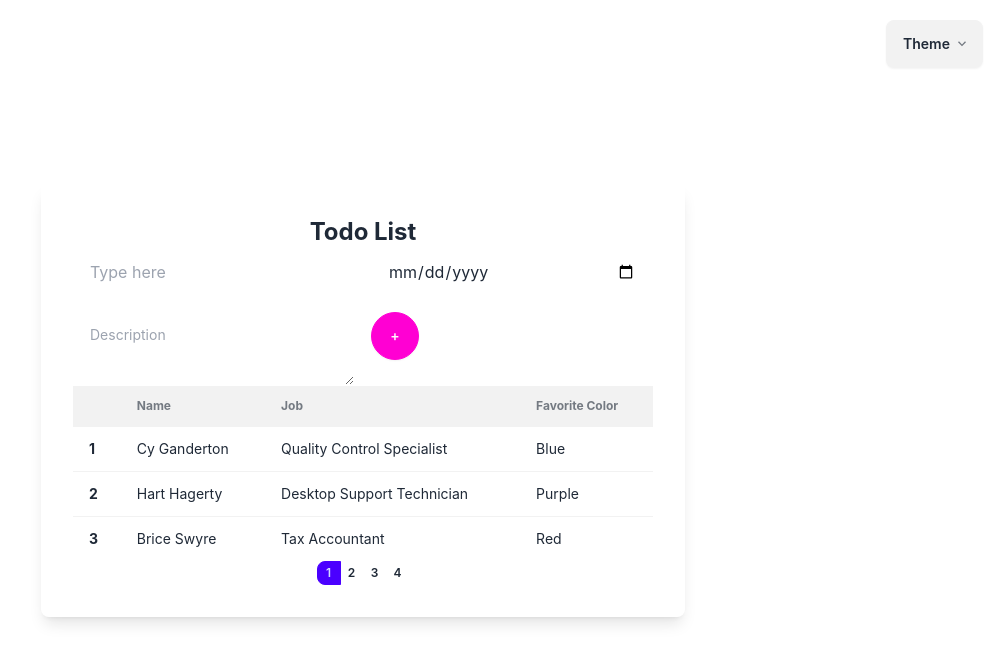
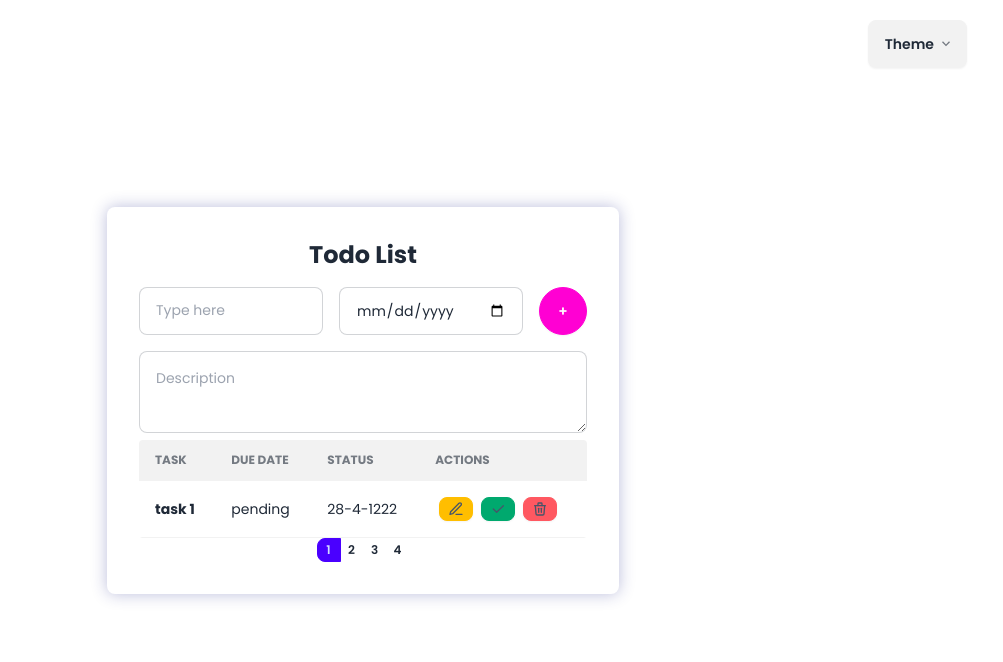
Before and after one commit to parshav92/todo, a React (Create React App) app in the folder client/: page / in a window 1280 px wide. Shown: the top 662 px of the page, without its empty margins (277-1280 px from the left). Built offline with nearby package versions, Linux system fonts and the light colour scheme.

Commit message:
Add font stylesheet and update styling in App.js, ThemeSwitcher.jsx, todoForm.jsx, and todoTable.jsx

```diff
--- a/client/public/index.html
+++ b/client/public/index.html
@@ -8,6 +8,10 @@
     <meta
       name="description"
       content="Web site created using create-react-app"
+    />
+    <link
+      href="https://fonts.googleapis.com/css2?family=Poppins:wght@400;500;600;700&display=swap"
+      rel="stylesheet"
     />
     <link rel="apple-touch-icon" href="%PUBLIC_URL%/logo192.png" />
     <!--
--- a/client/src/App.js
+++ b/client/src/App.js
@@ -7,16 +7,17 @@ import Alerts from "./components/common/alerts";
 
 function App() {
   return (
-    <>
-      <div className="min-h-screen flex items-center justify-center bg-opacity-15 backdrop-blur-md ">
-        <div className=" bg-opacity-15 shadow-lg backdrop-blur-md rounded-lg p-8 min-w-1/2 min-h-1/2">
-          {/* <Alerts /> */}
-          <TodoForm />
-          <TodoTable />
-          <Pagination />
-        </div>
+    <div className="font-sans min-h-screen flex flex-col items-center justify-center bg-opacity-15 backdrop-blur-md mx-4">
+      <div
+        className="bg-opacity-50 rounded-lg p-8 w-full max-w-lg"
+        style={{ boxShadow: "0 0 16px 0 rgba(31, 38, 135, 0.3)" }}
+      >
+        {/* <Alerts /> */}
+        <TodoForm />
+        <TodoTable />
+        <Pagination />
       </div>
-      <div className="fixed top-4 right-4">
+      <div className="absolute top-4 right-4">
         {/* <p className="text-center text-sm text-gray-500">
           Made with ❤️ by{" "}
           <a href="  " className="text-blue-500 hover:underline">
@@ -26,7 +27,7 @@ function App() {
         </p> */}
         <ThemeSwitcher />
       </div>
-    </>
+    </div>
   );
 }
 
--- a/client/src/components/ThemeSwitcher.jsx
+++ b/client/src/components/ThemeSwitcher.jsx
@@ -2,7 +2,7 @@ import React from "react";
 
 const ThemeSwitcher = () => {
   return (
-    <div className="dropdown mb-72 dropdown-hover">
+    <div className="dropdown mb-48 dropdown-hover">
       <div tabIndex={0} role="button" className="btn m-1">
         Theme
         <svg
@@ -17,7 +17,7 @@ const ThemeSwitcher = () => {
       </div>
       <ul
         tabIndex={0}
-        className="dropdown-content z-[1] p-2 shadow-2xl bg-base-300 rounded-box w-52"
+        className="dropdown-content z-[1] p-2 shadow-2xl bg-base-300 rounded-box w-32"
       >
         <li>
           <input
--- /dev/null
+++ b/client/src/components/actions.jsx
@@ -0,0 +1,64 @@
+import React from "react";
+
+const Actions = () => {
+  return (
+    <td className="flex flex-row">
+      <button className="btn btn-xs btn-warning m-1">
+        <svg
+          class="h-4 w-4 text-slate-600"
+          width="24"
+          height="24"
+          viewBox="0 0 24 24"
+          xmlns="http://www.w3.org/2000/svg"
+          fill="none"
+          stroke="currentColor"
+          stroke-width="2"
+          stroke-linecap="round"
+          stroke-linejoin="round"
+        >
+          {" "}
+          <path d="M12 20h9" />{" "}
+          <path d="M16.5 3.5a2.121 2.121 0 0 1 3 3L7 19l-4 1 1-4L16.5 3.5z" />
+        </svg>
+      </button>
+      <button className="btn btn-xs btn-success m-1">
+        <svg
+          class="h-4 w-4 text-slate-600"
+          width="24"
+          height="24"
+          viewBox="0 0 24 24"
+          stroke-width="2"
+          stroke="currentColor"
+          fill="none"
+          stroke-linecap="round"
+          stroke-linejoin="round"
+        >
+          {" "}
+          <path stroke="none" d="M0 0h24v24H0z" /> <path d="M5 12l5 5l10 -10" />
+        </svg>
+      </button>
+      <button className="btn btn-xs btn-error m-1">
+        <svg
+          class="h-4 w-4 text-slate-600"
+          width="24"
+          height="24"
+          viewBox="0 0 24 24"
+          stroke-width="2"
+          stroke="currentColor"
+          fill="none"
+          stroke-linecap="round"
+          stroke-linejoin="round"
+        >
+          {" "}
+          <path stroke="none" d="M0 0h24v24H0z" />{" "}
+          <line x1="4" y1="7" x2="20" y2="7" />{" "}
+          <line x1="10" y1="11" x2="10" y2="17" />{" "}
+          <line x1="14" y1="11" x2="14" y2="17" />{" "}
+          <path d="M5 7l1 12a2 2 0 0 0 2 2h8a2 2 0 0 0 2 -2l1 -12" />{" "}
+          <path d="M9 7v-3a1 1 0 0 1 1 -1h4a1 1 0 0 1 1 1v3" />
+        </svg>
+      </button>
+    </td>
+  );
+};
+export default Actions;
--- a/client/src/components/todoForm.jsx
+++ b/client/src/components/todoForm.jsx
@@ -4,16 +4,23 @@ const TodoForm = () => {
   return (
     <div className="container mx-auto">
       <h1 className="text-center align-middle text-2xl font-bold">Todo List</h1>
-      <form className="grid grid-cols-1 md:grid-cols-2 gap-4">
-        <input
-          type="text"
-          placeholder="Type here"
-          className="input w-full max-w-xs"
-        />
-        <input type="date" className="input w-full max-w-xs" />
-
-        <textarea className="textarea " placeholder="Description"></textarea>
-        <button className="btn btn-circle btn-secondary">+</button>
+      <form>
+        <div className="flex flex-col md:flex-row gap-4 my-4">
+          <input
+            type="text"
+            placeholder="Type here"
+            className="input input-md input-bordered w-full max-w-xs"
+          />
+          <input
+            type="date"
+            className="input input-bordered input-md w-full max-w-xs"
+          />
+          <button className="btn btn-circle btn-secondary btn-s">+</button>
+        </div>
+        <textarea
+          className="textarea w-full textarea-bordered textarea-md  "
+          placeholder="Description"
+        ></textarea>
       </form>
     </div>
   );
--- a/client/src/components/todoTable.jsx
+++ b/client/src/components/todoTable.jsx
@@ -1,39 +1,26 @@
 import React from "react";
+import Actions from "./actions";
 
 const TodoTable = () => {
   return (
-    <div className="overflow-x-auto">
-      <table className="table">
+    <div className="rounded overflow-x-auto">
+      <table className="table flex">
         {/* head */}
         <thead>
           <tr className="bg-base-200 skeleton">
-            <th></th>
-            <th>Name</th>
-            <th>Job</th>
-            <th>Favorite Color</th>
+            <th>TASK</th>
+            <th>DUE DATE</th>
+            <th>STATUS</th>
+            <th>ACTIONS</th>
           </tr>
         </thead>
         <tbody>
           {/* row 1 */}
           <tr>
-            <th>1</th>
-            <td>Cy Ganderton</td>
-            <td>Quality Control Specialist</td>
-            <td>Blue</td>
-          </tr>
-          {/* row 2 */}
-          <tr>
-            <th>2</th>
-            <td>Hart Hagerty</td>
-            <td>Desktop Support Technician</td>
-            <td>Purple</td>
-          </tr>
-          {/* row 3 */}
-          <tr>
-            <th>3</th>
-            <td>Brice Swyre</td>
-            <td>Tax Accountant</td>
-            <td>Red</td>
+            <th>task 1</th>
+            <td>pending</td>
+            <td>28-4-1222</td>
+            <Actions />
           </tr>
         </tbody>
       </table>
--- a/client/tailwind.config.js
+++ b/client/tailwind.config.js
@@ -2,7 +2,11 @@
 module.exports = {
   content: ["./src/**/*.{js,jsx,ts,tsx}"],
   theme: {
-    extend: {},
+    extend: {
+      fontFamily: {
+        sans: ["Poppins", "sans-serif"],
+      },
+    },
   },
   plugins: [require("daisyui")],
   daisyui: {
```
